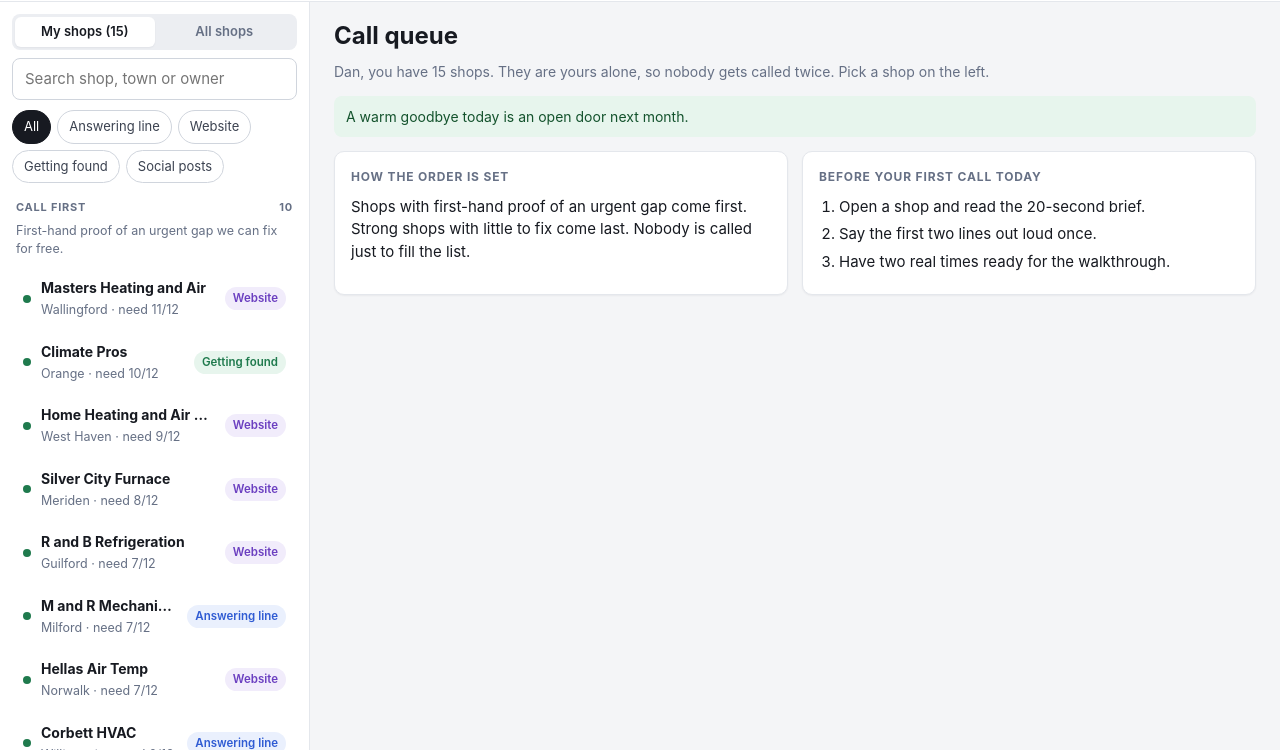
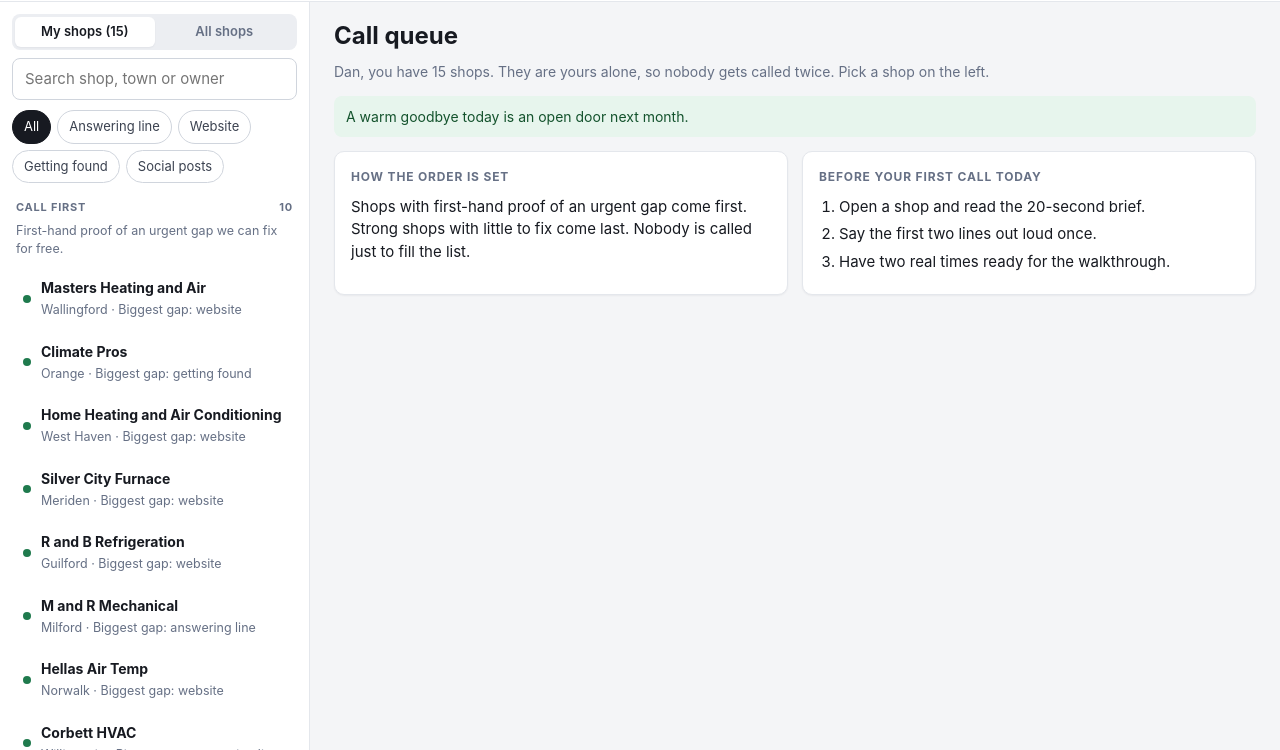
Before and after one commit to VastlyResilient/vastlyresilient.github.io, a plain HTML site: page starwell-decks/index.html in a window 1280 px wide. Shown: the part 50-800 px from the top of the page. Drawn offline with Linux system fonts and the light colour scheme.

Commit message:
Call queue: show 'Biggest gap' in plain words instead of a need score
Co-Authored-By: Claude Fable 5.2 <noreply@anthropic.com>
Claude-Session: https://claude.ai/code/session_01DxoLX3ZssersqXUzqR6AKq

```diff
--- a/starwell-decks/index.html
+++ b/starwell-decks/index.html
@@ -200,13 +200,13 @@ function side(activeId){
   const scope = c => me === 'Bobby' || !mine || c.caller === me || c.tier === 4;
   const cnt = order.filter(c => c.caller === me).length;
   const rows = t => order.filter(c => scope(c) && c.tier === t && (!filt.lead || c.lead === filt.lead) && (!filt.q || (c.name + ' ' + c.town + ' ' + c.area + ' ' + c.ask).toLowerCase().includes(filt.q))).map(c =>
-    `<a class="row ${c.id === activeId ? 'on' : ''}" href="#/c/${c.id}"><span class="dot ${c.status}" title="${STATUS[c.status]}"></span><span class="b"><strong>${esc(c.said)}</strong><span class="s">${esc(c.town)}${c.total != null ? ' · need ' + c.total + '/12' : ''}${typeof SWC !== 'undefined' && SWC.lastFor(c.id) ? ' · ' + SWC.lastFor(c.id).i + ' ' + SWC.lastFor(c.id).t : ''}</span></span>${c.caller && (me === 'Bobby' || !mine) ? `<span class="tag custom">${c.caller}</span>` : ''}${c.status === 'hold' ? '' : `<span class="tag ${c.lead}">${TAG[c.lead]}</span>`}</a>`).join('');
+    `<a class="row ${c.id === activeId ? 'on' : ''}" href="#/c/${c.id}"><span class="dot ${c.status}" title="${STATUS[c.status]}"></span><span class="b"><strong>${esc(c.said)}</strong><span class="s">${esc(c.town)}${c.status === 'hold' ? '' : c.tier === 3 ? ' · Already strong' : ' · Biggest gap: ' + TAG[c.lead].toLowerCase()}${typeof SWC !== 'undefined' && SWC.lastFor(c.id) ? ' · ' + SWC.lastFor(c.id).i + ' ' + SWC.lastFor(c.id).t : ''}</span></span>${c.caller && (me === 'Bobby' || !mine) ? `<span class="tag custom">${c.caller}</span>` : ''}</a>`).join('');
   $('#side').innerHTML = `
     ${me === 'Bobby' ? '' : `<div class="seg" style="display:flex;margin-bottom:8px"><button style="flex:1" class="${mine ? 'on' : ''}" data-mine="1">My shops (${cnt})</button><button style="flex:1" class="${mine ? '' : 'on'}" data-mine="">All shops</button></div>`}
     <input class="search" id="q" placeholder="Search shop, town or owner" value="${esc(filt.q)}">
     <div class="chips"><button class="chip ${!filt.lead ? 'on' : ''}" data-l="">All</button>${SYS4.map(k => `<button class="chip ${filt.lead === k ? 'on' : ''}" data-l="${k}">${TAG[k]}</button>`).join('')}</div>
     ${[1,2,3,4].map(t => { const r = rows(t); return r ? `<div class="grp"><span>${esc(D.groups[t].name)}</span><span>${(r.match(/class="row/g) || []).length}</span></div><p class="grpwhy">${esc(D.groups[t].why)}</p>${r}` : ''; }).join('') || '<p class="grpwhy" style="margin-top:14px">No match.</p>'}
-    <p class="foot">Green dot: ready. Yellow: check first. Red: on hold. "Need" adds the four scores (0 to 3 each).</p>`;
+    <p class="foot">Green dot: ready. Yellow: check first. Red: on hold.</p>`;
   $('#q').oninput = e => { filt.q = e.target.value.toLowerCase().trim(); const pos = e.target.selectionStart; side(activeId); const q = $('#q'); q.focus(); q.setSelectionRange(pos,pos); };
   $$('#side .chip').forEach(b => b.onclick = () => { filt.lead = b.dataset.l; side(activeId); });
   $$('[data-mine]').forEach(b => b.onclick = () => { mine = !!b.dataset.mine; side(activeId); });
```
